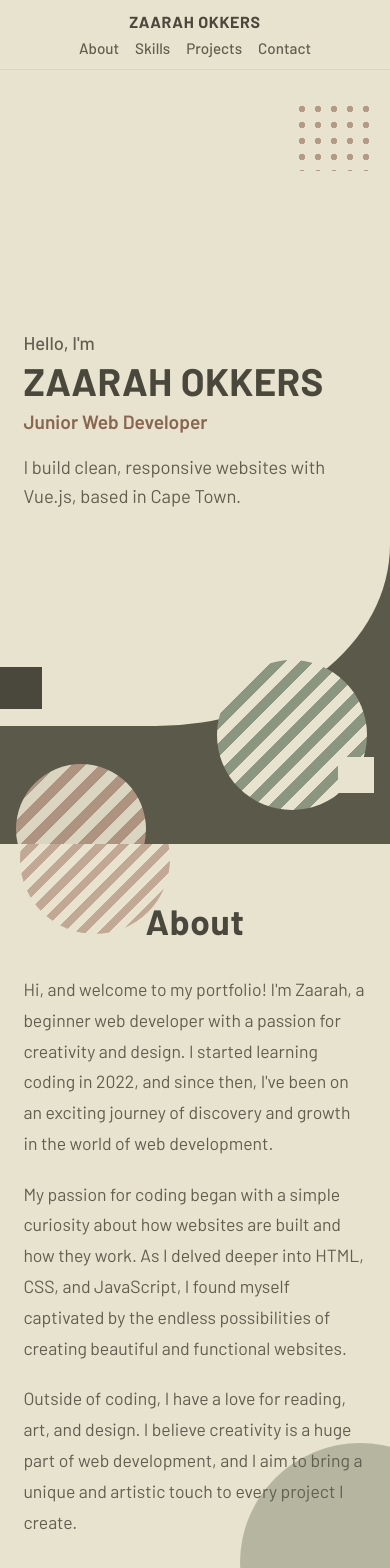
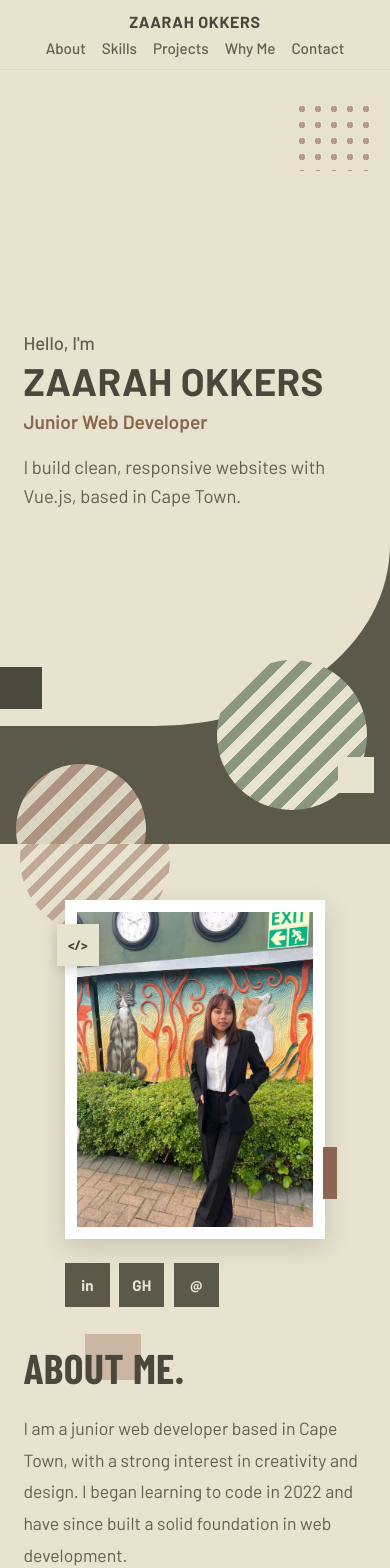
Before and after one commit to Zaarah-Okkers/Portfolio, a Vue app: page / in a window 390 px wide. Shown: the top 1568 px of the page. Built offline with nearby package versions, Linux system fonts and the light colour scheme.

Commit message:
Update portfolio

```diff
--- a/src/App.vue
+++ b/src/App.vue
@@ -104,6 +104,58 @@ const projects = [
     github: 'https://github.com/Zaarah-Okkers/Python-Mini-Toolkit'
   }
 ]
+
+const strengths = [
+  {
+    title: 'I learn fast',
+    text: 'I went from my first HTML pages in 2022 to building Vue.js applications, and I keep adding new tools to my toolkit.'
+  },
+  {
+    title: 'I work well in a team',
+    text: 'I contributed to the CampusSwap SA group project, where I owned the Academic Marketplace page, and I collaborated in group sessions during my technology programme.'
+  },
+  {
+    title: 'I am reliable',
+    text: 'I completed a structured programme from February to September 2025 and deliver my work live, so you can see it running.'
+  },
+  {
+    title: 'I care about design',
+    text: 'I pay attention to how a site looks as well as how it works, with clean layouts, consistent colour and responsive pages.'
+  }
+]
+
+const journey = [
+  {
+    when: '2022',
+    title: 'Started learning to code',
+    text: 'I began with HTML, CSS and JavaScript, driven by curiosity about how websites are built.'
+  },
+  {
+    when: 'Dec 2024',
+    title: 'Job shadowing at The Gemini Solution',
+    text: 'I observed developers writing, testing and reviewing code, and gained exposure to real software workflows.'
+  },
+  {
+    when: '2025',
+    title: 'Gender Rights in Technology programme',
+    text: 'I built research, communication and presentation skills, and learned about digital safety and responsible technology use.'
+  },
+  {
+    when: '2025',
+    title: 'National Senior Certificate',
+    text: 'I completed Grade 12, including Computer Applications Technology.'
+  },
+  {
+    when: 'Feb 2026',
+    title: 'Built my first website from scratch',
+    text: 'I applied HTML and problem-solving skills to design and structure my own pages.'
+  },
+  {
+    when: 'Now',
+    title: 'Building with Vue.js',
+    text: 'I am working on full-stack projects, including the CampusSwap SA team project and this portfolio.'
+  }
+]
 </script>
 
 <template>
@@ -113,6 +165,7 @@ const projects = [
       <a href="#about">About</a>
       <a href="#skills">Skills</a>
       <a href="#projects">Projects</a>
+      <a href="#why">Why Me</a>
       <a href="#contact">Contact</a>
     </nav>
   </header>
@@ -136,24 +189,60 @@ const projects = [
     </section>
 
     <section id="about" class="about">
-      <h2>About</h2>
+      <div class="about-content">
+        <div class="about-media">
+          <div class="photo-frame">
+            <span class="photo-tag" aria-hidden="true">&lt;/&gt;</span>
+            <img
+              class="about-photo"
+              src="/9e1adbde-3d5a-e986-35cb-a8939642a81e.jpg"
+              alt="Portrait of Zaarah Okkers"
+            />
+            <span class="photo-bar" aria-hidden="true"></span>
+          </div>
+          <div class="about-social">
+            <a
+              href="https://www.linkedin.com/in/zaarah-okkers-3688b1377/"
+              target="_blank"
+              rel="noopener"
+              aria-label="LinkedIn"
+            >
+              in
+            </a>
+            <a
+              href="https://github.com/Zaarah-Okkers"
+              target="_blank"
+              rel="noopener"
+              aria-label="GitHub"
+            >
+              GH
+            </a>
+            <a href="mailto:zaarahokkers7@gmail.com" aria-label="Email">@</a>
+          </div>
+        </div>
+
+        <div class="about-body">
+          <h2 class="about-heading"><span>About</span> Me.</h2>
+          <div class="about-text">
             <p>
-        Hi, and welcome to my portfolio! I'm Zaarah, a beginner web developer
-        with a passion for creativity and design. I started learning coding in
-        2022, and since then, I've been on an exciting journey of discovery and
-        growth in the world of web development.
+              I am a junior web developer based in Cape Town, with a strong
+              interest in creativity and design. I began learning to code in
+              2022 and have since built a solid foundation in web development.
             </p>
             <p>
-        My passion for coding began with a simple curiosity about how websites
-        are built and how they work. As I delved deeper into HTML, CSS, and
-        JavaScript, I found myself captivated by the endless possibilities of
-        creating beautiful and functional websites.
+              My interest in coding began with curiosity about how websites are
+              built and how they function. Through my work with HTML, CSS and
+              JavaScript, I have come to appreciate the possibilities of
+              creating attractive and functional websites.
             </p>
             <p>
-        Outside of coding, I have a love for reading, art, and design. I
-        believe creativity is a huge part of web development, and I aim to
-        bring a unique and artistic touch to every project I create.
+              Outside of coding, I enjoy reading, art and design. I believe that
+              creativity is central to web development, and I aim to bring a
+              considered, artistic approach to every project I undertake.
             </p>
+          </div>
+        </div>
+      </div>
     </section>
 
     <section id="skills" class="skills">
@@ -201,6 +290,29 @@ const projects = [
       </div>
     </section>
 
+    <section id="why" class="why">
+      <h2>Why Work With Me</h2>
+      <p class="why-intro">
+        A quick look at what I bring to a team, and how I got here.
+      </p>
+
+      <div class="strength-grid">
+        <div v-for="item in strengths" :key="item.title" class="strength-card">
+          <h3>{{ item.title }}</h3>
+          <p>{{ item.text }}</p>
+        </div>
+      </div>
+
+      <h3 class="journey-heading">My Journey</h3>
+      <ol class="journey">
+        <li v-for="step in journey" :key="step.title" class="journey-item">
+          <span class="journey-when">{{ step.when }}</span>
+          <h4>{{ step.title }}</h4>
+          <p>{{ step.text }}</p>
+        </li>
+      </ol>
+    </section>
+
     <section id="contact" class="contact">
       <h2>Contact</h2>
       <p>I'm open to junior developer opportunities. Let's talk.</p>
@@ -235,7 +347,7 @@ const projects = [
 </template>
 
 <style>
-@import url('https://fonts.googleapis.com/css2?family=Barlow:wght@400;500;600;700&display=swap');
+@import url('https://fonts.googleapis.com/css2?family=Barlow:wght@400;500;600;700&family=Barlow+Condensed:wght@700&display=swap');
 
 :root {
   --cream: #e8e3cf;
@@ -454,6 +566,7 @@ h1 {
 .about,
 .skills,
 .projects,
+.why,
 .contact {
   position: relative;
   overflow: hidden;
@@ -464,12 +577,14 @@ h1 {
 .about > *,
 .skills > *,
 .projects > *,
+.why > *,
 .contact > * {
   position: relative;
   z-index: 1;
 }
 
-.skills {
+.skills,
+.why {
   background: var(--cream-dark);
 }
 
@@ -514,15 +629,124 @@ h2 {
   color: var(--olive-dark);
 }
 
-.about p {
-  max-width: 760px;
+/* ---------- About ---------- */
+
+.about-content {
+  display: flow-root;
+  max-width: 1000px;
   margin: 0 auto;
+}
+
+.about-media {
+  float: left;
+  width: 260px;
+  margin: 0 3.5rem 1.5rem 1.25rem;
+}
+
+.photo-frame {
+  position: relative;
+  padding: 0.75rem;
+  background: #ffffff;
+  box-shadow: 0 8px 24px rgba(74, 72, 60, 0.2);
+}
+
+.about-photo {
+  display: block;
+  width: 100%;
+  aspect-ratio: 3 / 4;
+  object-fit: cover;
+  object-position: top;
+}
+
+.photo-tag {
+  position: absolute;
+  top: 1.5rem;
+  left: -1.25rem;
+  z-index: 2;
+  display: flex;
+  align-items: center;
+  justify-content: center;
+  width: 2.6rem;
+  height: 2.6rem;
+  background: var(--cream);
+  color: var(--olive-dark);
+  font-size: 0.85rem;
+  font-weight: 700;
+  box-shadow: 0 4px 10px rgba(74, 72, 60, 0.2);
+}
+
+.photo-bar {
+  position: absolute;
+  right: -0.75rem;
+  bottom: 2.5rem;
+  width: 0.9rem;
+  height: 3.2rem;
+  background: var(--peach-dark);
+}
+
+.about-social {
+  display: flex;
+  flex-direction: row;
+  gap: 0.6rem;
+  margin: 1.5rem 0 0;
+}
+
+.about-social a {
+  display: flex;
+  align-items: center;
+  justify-content: center;
+  width: 2.8rem;
+  height: 2.8rem;
+  background: var(--olive);
+  color: var(--cream);
+  font-size: 0.95rem;
+  font-weight: 700;
+  text-decoration: none;
+  transition: background 0.2s;
+}
+
+.about-social a:hover {
+  background: var(--peach-dark);
+}
+
+.about-heading {
+  position: relative;
+  display: inline-block;
+  margin: 0 0 1.5rem;
+  text-align: left;
+  font-family: 'Barlow Condensed', 'Barlow', sans-serif;
+  font-size: clamp(2.6rem, 6vw, 4rem);
+  font-weight: 700;
+  line-height: 1;
+  letter-spacing: 0.01em;
+  text-transform: uppercase;
+  color: var(--olive-dark);
+}
+
+.about-heading span {
+  position: relative;
+}
+
+.about-heading span::before {
+  content: '';
+  position: absolute;
+  top: -0.2em;
+  right: -0.4em;
+  z-index: -1;
+  width: 55%;
+  height: 1.1em;
+  background: var(--peach);
+  opacity: 0.6;
+}
+
+.about-text p {
+  margin: 0;
   color: var(--text-soft);
   font-size: 1.1rem;
-  line-height: 1.75;
+  line-height: 1.8;
 }
 
-.about p + p {
+.about-text p + p {
   margin-top: 1.25rem;
 }
 
@@ -659,6 +883,121 @@ h2 {
   color: #e3c9b6;
 }
 
+/* ---------- Why work with me ---------- */
+
+.why-intro {
+  max-width: 620px;
+  margin: -0.5rem auto 2.5rem;
+  text-align: center;
+  color: var(--text-soft);
+  font-size: 1.1rem;
+  line-height: 1.7;
+}
+
+.strength-grid {
+  display: grid;
+  grid-template-columns: repeat(auto-fit, minmax(240px, 1fr));
+  gap: 1.5rem;
+  max-width: 1000px;
+  margin: 0 auto;
+}
+
+.strength-card {
+  padding: 1.5rem;
+  background: var(--cream);
+  border-top: 4px solid var(--peach);
+  border-radius: 4px;
+  box-shadow: 0 4px 12px rgba(74, 72, 60, 0.1);
+  transition: transform 0.2s, box-shadow 0.2s;
+}
+
+.strength-card:hover {
+  transform: translateY(-4px);
+  box-shadow: 0 10px 20px rgba(74, 72, 60, 0.15);
+}
+
+.strength-card h3 {
+  margin: 0 0 0.6rem;
+  font-size: 1.25rem;
+  font-weight: 700;
+  color: var(--olive-dark);
+}
+
+.strength-card p {
+  margin: 0;
+  color: var(--text-soft);
+  font-size: 0.98rem;
+  line-height: 1.65;
+}
+
+.journey-heading {
+  margin: 4rem 0 2rem;
+  text-align: center;
+  font-family: 'Barlow Condensed', 'Barlow', sans-serif;
+  font-size: 2.4rem;
+  font-weight: 700;
+  letter-spacing: 0.02em;
+  text-transform: uppercase;
+  color: var(--olive-dark);
+}
+
+.journey {
+  list-style: none;
+  max-width: 720px;
+  margin: 0 auto;
+  padding: 0 0 0 2rem;
+  border-left: 3px solid var(--peach);
+}
+
+.journey-item {
+  position: relative;
+  padding-bottom: 2rem;
+}
+
+.journey-item:last-child {
+  padding-bottom: 0;
+}
+
+.journey-item::before {
+  content: '';
+  position: absolute;
+  top: 0.35rem;
+  left: -2.7rem;
+  width: 0.85rem;
+  height: 0.85rem;
+  background: var(--olive);
+  border: 3px solid var(--cream-dark);
+  border-radius: 50%;
+  box-sizing: content-box;
+}
+
+.journey-when {
+  display: inline-block;
+  margin-bottom: 0.3rem;
+  padding: 0.15rem 0.6rem;
+  background: var(--peach);
+  color: var(--olive-dark);
+  border-radius: 4px;
+  font-size: 0.8rem;
+  font-weight: 700;
+  letter-spacing: 0.03em;
+  text-transform: uppercase;
+}
+
+.journey-item h4 {
+  margin: 0.25rem 0 0.35rem;
+  font-size: 1.15rem;
+  font-weight: 700;
+  color: var(--olive-dark);
+}
+
+.journey-item p {
+  margin: 0;
+  color: var(--text-soft);
+  font-size: 1rem;
+  line-height: 1.65;
+}
+
 /* ---------- Contact ---------- */
 
 .contact {
@@ -781,13 +1120,15 @@ footer p {
   }
 
   .nav nav {
-    gap: 1rem;
+    flex-wrap: wrap;
+    justify-content: center;
+    gap: 0.5rem 1rem;
   }
 
   section {
     padding-left: 6%;
     padding-right: 6%;
-    scroll-margin-top: 6rem;
+    scroll-margin-top: 7rem;
   }
 
   footer {
@@ -828,13 +1169,28 @@ footer p {
   .about,
   .skills,
   .projects,
+  .why,
   .contact {
     padding-top: 3.5rem;
     padding-bottom: 3.5rem;
   }
 
+  .about-media {
+    float: none;
+    max-width: 260px;
+    margin: 0 auto 2.5rem;
+  }
+
+  .photo-tag {
+    left: -0.5rem;
+  }
+
   .project {
     padding-left: 4.5rem;
   }
+
+  .journey-heading {
+    margin-top: 3rem;
+  }
 }
 </style>
```
Also changed, not shown: public/9e1adbde-3d5a-e986-35cb-a8939642a81e.jpg (added). Lines whose indentation alone changed are shown as unchanged.
